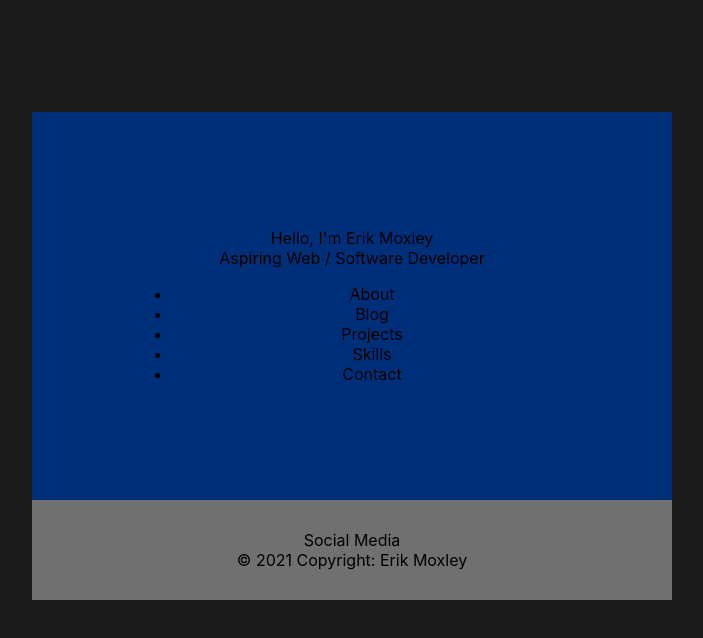
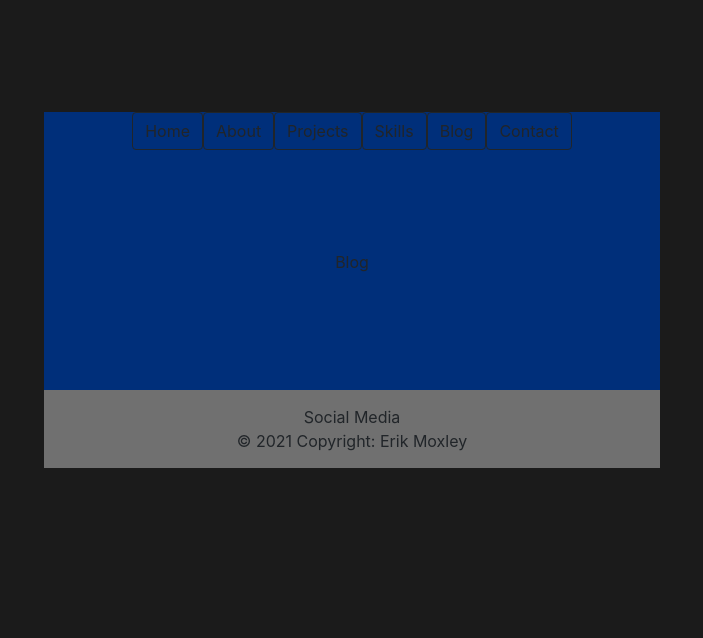
Before and after one commit to ErikMoxley/erik-moxley, a React (Create React App) app: page /blog in a window 1280 px wide. Shown: the top 638 px of the page, without its empty margins (288-991 px from the left). Built offline with nearby package versions, Linux system fonts and the light colour scheme.

Commit message:
added components and pages

```diff
--- a/package.json
+++ b/package.json
@@ -6,8 +6,11 @@
     "@testing-library/jest-dom": "^5.14.1",
     "@testing-library/react": "^11.2.7",
     "@testing-library/user-event": "^12.8.3",
+    "bootstrap": "^5.1.1",
     "react": "^17.0.2",
+    "react-bootstrap": "^2.0.0-rc.0",
     "react-dom": "^17.0.2",
+    "react-router-dom": "^5.3.0",
     "react-scripts": "4.0.3",
     "web-vitals": "^1.1.2"
   },
--- a/src/App.js
+++ b/src/App.js
@@ -1,14 +1,36 @@
-import Content from "./components/Content";
+import React from "react";
+import {
+  BrowserRouter as Router,
+  Switch,
+  Route
+} from "react-router-dom";
+import Nav from "./components/Nav";
 import Footer from "./components/Footer";
+import Home from "./components/pages/Home";
+import About from "./components/pages/About";
+import Projects from "./components/pages/Projects";
+import Skills from "./components/pages/Skills";
+import Blog from "./components/pages/Blog";
+import Contact from "./components/pages/Contact";
+
 import "../src/styles/App.css";
 
 function App() {
   return (
-    <div className="container">
-      <Content />
-        <div className="footer">
-      <Footer />
-    </div></div>
+    <Router>
+      <div className="container">
+      <Nav/>
+        <Switch>
+              <Route exact path="/" component={Home} />
+              <Route path="/about" component={About} />
+              <Route path="/projects" component={Projects} />
+              <Route path="/skills" component={Skills} />
+              <Route path="/blog" component={Blog} />
+              <Route path="/contact" component={Contact} />
+            </Switch>
+        <Footer/>
+      </div>
+    </Router>
   );
 }
 
--- a/src/components/Content.js
+++ /dev/null
@@ -1,36 +0,0 @@
-import React from "react";
-import "../styles/Content.css";
-
-const Content = () => {
-    return (
-      <div className="content">
-        <header className="title">
-          <p>
-            Hello, I'm Erik Moxley <br />
-            Aspiring Web / Software Developer
-          </p>
-        <div className="links">
-            <ul>
-                <li>
-                    About
-                </li>
-                <li>
-                    Blog
-                </li>
-                <li>
-                    Projects
-                </li>
-                <li>
-                    Skills
-                </li>
-                <li>
-                    Contact
-                </li>
-            </ul>
-        </div>
-        </header>
-      </div>
-    );
-  }
-
-  export default Content;
--- /dev/null
+++ b/src/components/Nav.js
@@ -0,0 +1,33 @@
+import React from "react";
+import { Link } from "react-router-dom";
+import Button from 'react-bootstrap/Button';
+import 'bootstrap/dist/css/bootstrap.min.css';
+import "../styles/Nav.css";
+
+const Nav = () => {
+  return (
+    <div className="navigation">
+        <div className="links">
+            <Link to="/">
+                <Button variant="outline-dark">Home</Button>
+            </Link>
+            <Link to="/about">
+                <Button variant="outline-dark">About</Button>
+            </Link>
+            <Link to="/projects">
+                <Button variant="outline-dark">Projects</Button>
+            </Link>
+            <Link to="/Skills">
+                <Button variant="outline-dark">Skills</Button>
+            </Link>
+            <Link to="/Blog">
+                <Button variant="outline-dark">Blog</Button>
+            </Link>
+            <Link to="/Contact">
+                <Button variant="outline-dark">Contact</Button>
+            </Link>
+</div></div>
+  );
+}
+
+export default Nav;
--- /dev/null
+++ b/src/components/pages/About.js
@@ -0,0 +1,13 @@
+const About = () => {
+    return (
+      <div className="content">
+        <header className="title">
+          <p>
+            About
+          </p>
+        </header>
+      </div>
+    );
+  }
+
+  export default About;
--- /dev/null
+++ b/src/components/pages/Blog.js
@@ -0,0 +1,13 @@
+const Blog = () => {
+    return (
+      <div className="content">
+        <header className="title">
+          <p>
+            Blog
+          </p>
+        </header>
+      </div>
+    );
+  }
+
+  export default Blog;
--- /dev/null
+++ b/src/components/pages/Contact.js
@@ -0,0 +1,13 @@
+const Contact = () => {
+    return (
+      <div className="content">
+        <header className="title">
+          <p>
+            Contact
+          </p>
+        </header>
+      </div>
+    );
+  }
+
+  export default Contact;
--- /dev/null
+++ b/src/components/pages/Home.js
@@ -0,0 +1,17 @@
+import React from "react";
+import "../../styles/Content.css";
+
+const Home = () => {
+    return (
+      <div className="content">
+        <header className="title">
+          <p>
+            Hello, I'm Erik Moxley <br />
+            Aspiring Web / Software Developer
+          </p>
+        </header>
+      </div>
+    );
+  }
+
+  export default Home;
--- /dev/null
+++ b/src/components/pages/Projects.js
@@ -0,0 +1,13 @@
+const Projects = () => {
+    return (
+      <div className="content">
+        <header className="title">
+          <p>
+            Projects
+          </p>
+        </header>
+      </div>
+    );
+  }
+
+  export default Projects;
--- /dev/null
+++ b/src/components/pages/Skills.js
@@ -0,0 +1,13 @@
+const Skills = () => {
+    return (
+      <div className="content">
+        <header className="title">
+          <p>
+            Skills
+          </p>
+        </header>
+      </div>
+    );
+  }
+
+  export default Skills;
--- a/src/index.css
+++ b/src/index.css
@@ -1,5 +1,4 @@
 body {
-    margin: 0;
     font-family: -apple-system, BlinkMacSystemFont, 'Segoe UI', 'Roboto', 'Oxygen',
       'Ubuntu', 'Cantarell', 'Fira Sans', 'Droid Sans', 'Helvetica Neue',
       sans-serif;
@@ -8,10 +7,14 @@ body {
     background-color: rgb(27, 27, 27);
   }
 
+html {
+    background-color: rgb(27, 27, 27);
+  }
+
 .container {
     background-position: center;
     background-position: fixed;
     background-color: rgb(27, 27, 27);
     padding-top: 7rem;
-    min-height: 100vh;
+    min-height: 90vh;
 }
--- /dev/null
+++ b/src/styles/Nav.css
@@ -0,0 +1,3 @@
+.navigation {
+    background-color: rgb(0, 47, 122);
+}
```
Also changed, not shown: 1 other file (tests, documents, lock files or other folders).
